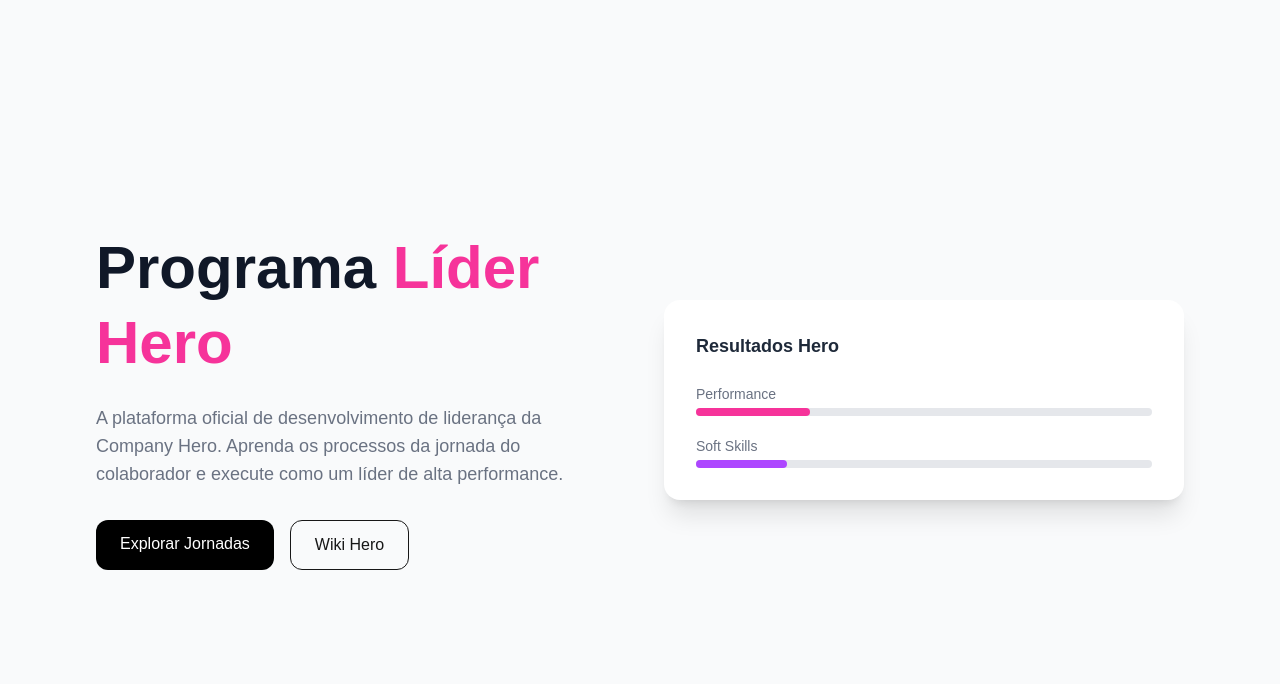
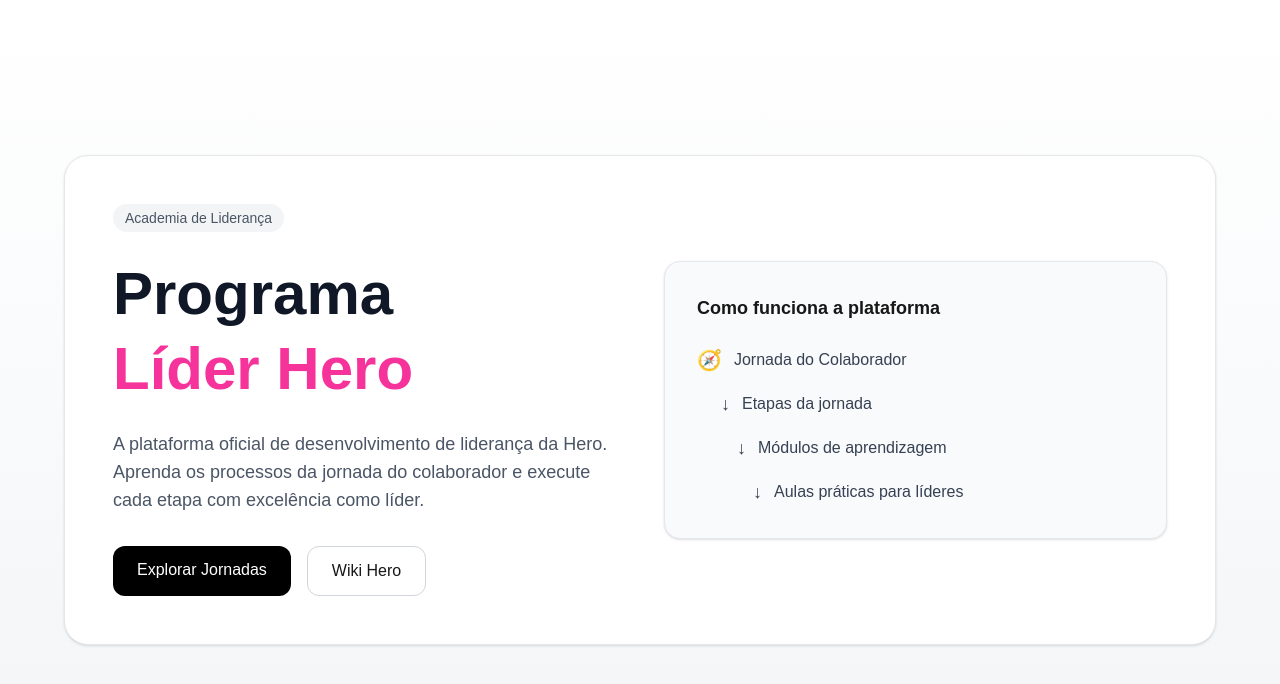
Before and after one commit to amandafrann/programa-lider-hero, a Next.js app: page / in a window 1280 px wide. Shown: the top 684 px of the page. Built offline with nearby package versions, Linux system fonts and the light colour scheme.

Commit message:
atualizar home

```diff
--- a/app/components/Hero.tsx
+++ b/app/components/Hero.tsx
@@ -2,66 +2,100 @@ import Link from "next/link";
 
 export default function Hero() {
   return (
-    <section className="min-h-screen bg-gray-50 flex items-center justify-center">
+    <section className="min-h-screen flex items-center justify-center bg-gradient-to-b from-white via-gray-50 to-gray-100 px-8">
 
-      <div className="max-w-6xl grid grid-cols-2 gap-12 items-center px-8">
+      <div className="max-w-6xl w-full border border-gray-200 rounded-3xl p-12 bg-white shadow-sm">
 
-        {/* Texto esquerda */}
+        <div className="grid md:grid-cols-2 gap-12 items-center">
+
+          {/* TEXTO */}
 
           <div>
-          <h1 className="text-6xl font-bold text-gray-900 leading-tight">
+
+            {/* TAG */}
+
+            <span className="inline-block bg-gray-100 text-gray-600 text-sm px-3 py-1 rounded-full mb-6">
+              Academia de Liderança
+            </span>
+
+
+            {/* TÍTULO */}
+
+            <h1 className="text-6xl font-bold leading-tight mb-6">
+
+              <span className="block text-gray-900">
                 Programa
-            <span className="text-pink-500"> Líder Hero</span>
+              </span>
+
+              <span className="block text-pink-500">
+                Líder Hero
+              </span>
+
             </h1>
 
-          <p className="mt-6 text-lg text-gray-500">
-            A plataforma oficial de desenvolvimento de liderança da Company Hero.
-            Aprenda os processos da jornada do colaborador e execute como um líder de alta performance.
+
+            {/* DESCRIÇÃO */}
+
+            <p className="text-gray-600 text-lg mb-8 max-w-lg">
+              A plataforma oficial de desenvolvimento de liderança da Hero.
+              Aprenda os processos da jornada do colaborador e execute
+              cada etapa com excelência como líder.
             </p>
 
-          <div className="flex gap-4 mt-8">
+
+            {/* BOTÕES */}
+
+            <div className="flex gap-4">
 
               <Link
                 href="/jornada"
-              className="bg-black text-white px-6 py-3 rounded-xl hover:opacity-90"
+                className="bg-black text-white px-6 py-3 rounded-xl hover:bg-gray-800 transition"
               >
                 Explorar Jornadas
               </Link>
 
               <Link
                 href="/wiki"
-              className="border px-6 py-3 rounded-xl hover:bg-gray-100"
+                className="border border-gray-300 px-6 py-3 rounded-xl hover:bg-gray-50 transition"
               >
                 Wiki Hero
               </Link>
 
             </div>
+
           </div>
 
-        {/* Card lado direito */}
 
-        <div className="bg-white shadow-xl rounded-2xl p-8">
+          {/* CARD DIREITA */}
 
-          <h3 className="text-lg font-semibold text-gray-800">
-            Resultados Hero
+          <div className="bg-gray-50 rounded-2xl p-8 border border-gray-200 shadow-sm">
+
+            <h3 className="font-semibold text-lg mb-6">
+              Como funciona a plataforma
             </h3>
 
-          <div className="mt-6 space-y-5">
+            <div className="space-y-4 text-gray-700">
 
-            <div>
-              <p className="text-sm text-gray-500">Performance</p>
-
-              <div className="w-full bg-gray-200 h-2 rounded-full mt-1">
-                <div className="bg-pink-500 h-2 w-1/4 rounded-full"></div>
-              </div>
+              <div className="flex items-center gap-3">
+                <span className="text-xl">🧭</span>
+                <p>Jornada do Colaborador</p>
               </div>
 
-            <div>
-              <p className="text-sm text-gray-500">Soft Skills</p>
+              <div className="flex items-center gap-3 ml-6">
+                <span className="text-lg">↓</span>
+                <p>Etapas da jornada</p>
+              </div>
 
-              <div className="w-full bg-gray-200 h-2 rounded-full mt-1">
-                <div className="bg-purple-500 h-2 w-1/5 rounded-full"></div>
+              <div className="flex items-center gap-3 ml-10">
+                <span className="text-lg">↓</span>
+                <p>Módulos de aprendizagem</p>
               </div>
+
+              <div className="flex items-center gap-3 ml-14">
+                <span className="text-lg">↓</span>
+                <p>Aulas práticas para líderes</p>
+              </div>
+
             </div>
 
           </div>
```
Lines whose indentation alone changed are shown as unchanged.
